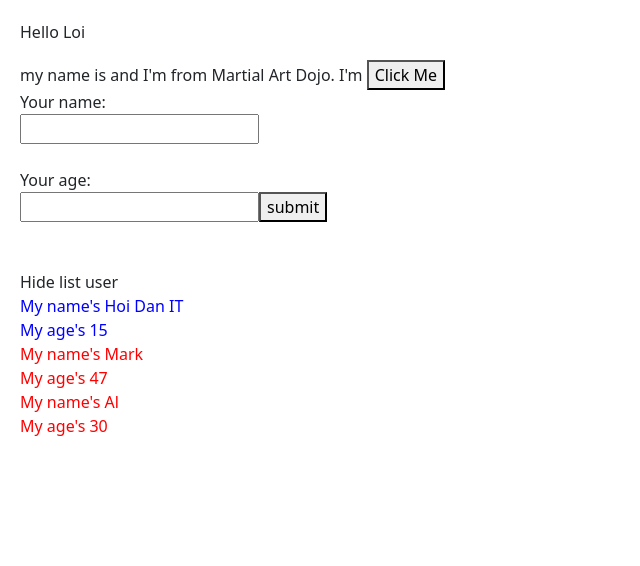
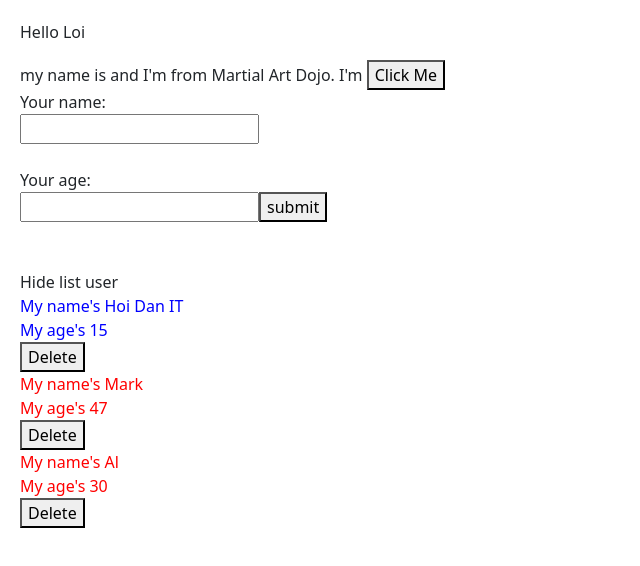
Before and after one commit to louluo311/LearnWithEric, a React (Vite) app in the folder react-app/: page / in a window 1280 px wide. Shown: the top 566 px of the page, without its empty margins (0-640 px from the left). Built offline with nearby package versions, Linux system fonts and the light colour scheme.

Commit message:
video 33

```diff
--- a/react-app/src/component/AddUserInfor.tsx
+++ b/react-app/src/component/AddUserInfor.tsx
@@ -11,7 +11,7 @@ class AddUserInfor extends React.Component {
 
     handleOnSubmit = (event) => {
         event.preventDefault();
-        console.log(this.state)
+        // console.log(this.state)
 
         this.props.handleAddNewUser({
             id: Math.floor(Math.random() * 100 + 1) + '-random',
@@ -37,7 +37,7 @@ class AddUserInfor extends React.Component {
 
     render() {
         return (
-            <div>
+            <>
                 my name is {this.state.name} and I'm from {this.state.address}. I'm {this.state.age}
                 <button onClick={(event) => {this.handleClick(event)} }>Click Me</button>
                 <form onSubmit={(event) => this.handleOnSubmit(event)}>
@@ -56,7 +56,7 @@ class AddUserInfor extends React.Component {
                         type="text" />
                     <button>submit</button>
                 </form>
-            </div>
+            </>
         )
     }
 }
--- a/react-app/src/component/DisplayInfor.scss
+++ b/react-app/src/component/DisplayInfor.scss
@@ -6,4 +6,7 @@
     .blue {
         color: blue;
     }
+    img {
+        width: 400px;
+    }
 }
--- a/react-app/src/component/DisplayInfor.tsx
+++ b/react-app/src/component/DisplayInfor.tsx
@@ -1,9 +1,37 @@
 import React from "react";
 import './DisplayInfor.scss'
+import itachi from './../itachi1.jpg'
 class DisplayInfor extends React.Component {
-    state = {
-        isShowListUser: true
+    constructor(props) {
+        console.log(">>> call constructor: 1")
+        super(props);
+        this.state = {
+            isShowListUser: true
+        }
     }
+    // state = {
+    //     isShowListUser: true
+    // }
+
+    componentDidMount() {
+        console.log('>>> Call me component did mount')
+        setTimeout(() => {
+            document.title = `What's your name?`
+        }, 3000)
+    }
+
+    componentDidUpdate(prevProps: Readonly<{}>, prevState: Readonly<{}>, snapshot?: any): void {
+        console.log('>>> Call me component did update', this.props, prevProps)
+        if (this.props.listUsers !== prevProps.listUsers) {
+            if (this.props.listUsers.length === 5) {
+                alert('You got 5 users')
+            }
+        }
+    }
+
+    // componentDidUpdate() {
+    //     console.log('>>> Call me component did update')
+    // }
 
 
     handleHideShowUser = () => {
@@ -12,11 +40,13 @@ class DisplayInfor extends React.Component {
         })
     }
     render() {
+        console.log('>>> call me render')
         const { listUsers } = this.props;
 
 
         return (
             <div className="display-infor-container">
+                {/* <img src={itachi} /> */}
                 <div>
                     <span onClick={() => this.handleHideShowUser()}>{this.state.isShowListUser? 'Hide':'Show'} list user</span>
                 </div>
@@ -26,8 +56,13 @@ class DisplayInfor extends React.Component {
                             // console.log(listUsers)
                             return (
                                 <div key={user.id} className={(+user.age > 18) ? 'red' : 'blue'}>
-                                    <div>My name's {user.name}</div>
-                                    <div>My age's {user.age}</div>
+                                    <div>
+                                        <div>My name's {user.name}</div>
+                                        <div>My age's {user.age}</div>
+                                    </div>
+                                    <div>
+                                        <button onClick={() => this.props.handleDeleteUser(user.id)}>Delete</button>
+                                    </div>
                                 </div>
 
                             )
--- a/react-app/src/component/MyComponent.tsx
+++ b/react-app/src/component/MyComponent.tsx
@@ -18,6 +18,14 @@ class MyComponent extends React.Component {
             listUsers: [userObject, ...this.state.listUsers]
         })
     }
+
+    handleDeleteUser = (userId) => {
+        let listUserClone = [...this.state.listUsers];
+        listUserClone = listUserClone.filter(item => item.id !== userId);
+        this.setState({
+            listUsers: listUserClone
+        })
+    }
     render() {
         //DRY -> 'DON'T REPEAT YOURSELF'
         return (
@@ -28,6 +36,7 @@ class MyComponent extends React.Component {
                 <br /><br />
                 <DisplayInfor
                     listUsers={this.state.listUsers}
+                    handleDeleteUser = {this.handleDeleteUser}
                 />
             </div>
         );
```
Also changed, not shown: react-app/src/itachi1.jpg (added).
